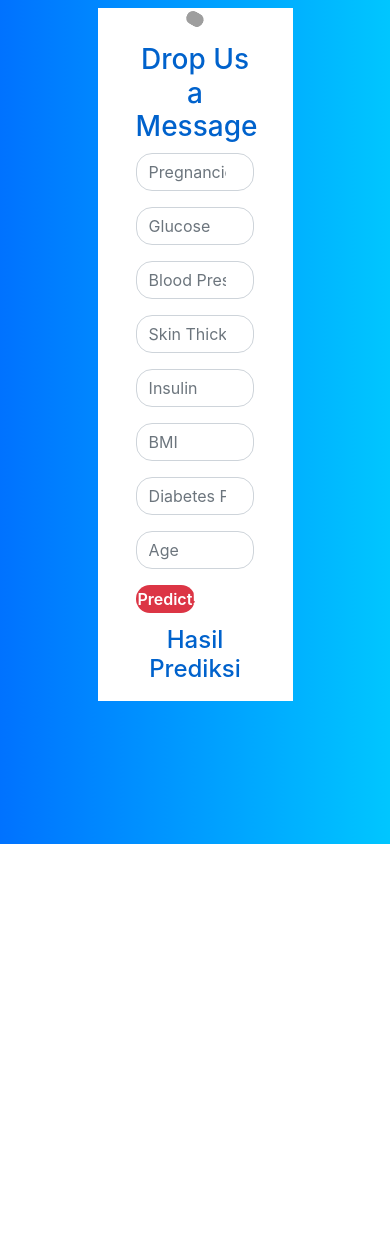
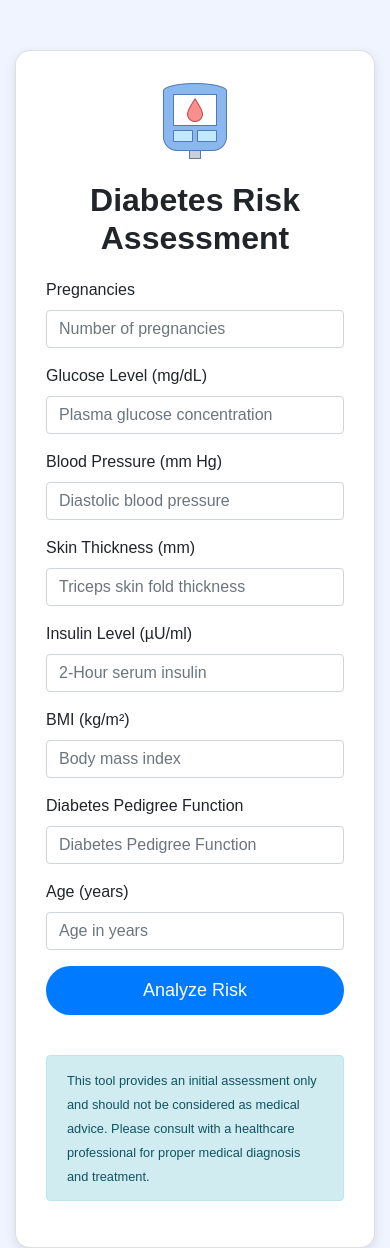
Before and after one commit to walkervalentinuss/diabetes-predictor, a Flask app: page / in a window 390 px wide. Before the commit the page ends 844 px from the top, so only its background shows below. Run offline with Flask 3, Linux system fonts and the light colour scheme; parts of the project's set-up code (start-up, migrations or seed data) failed here and were passed over; some libraries are stand-ins or nearby versions; grey boxes are pictures that could not be loaded.

Commit message:
fixing front end

```diff
--- /dev/null
+++ b/static/style.css
@@ -0,0 +1,53 @@
+body {
+    background-color: #f0f4ff;
+    font-family: 'Arial', sans-serif;
+}
+.container {
+    margin-top: 50px;
+    max-width: 600px;
+}
+.card {
+    padding: 30px;
+    box-shadow: 0 4px 12px rgba(0, 0, 0, 0.1);
+    border-radius: 15px;
+}
+h2 {
+    font-weight: bold;
+    margin-bottom: 20px;
+    text-align: center;
+}
+.form-group label {
+    font-weight: 500;
+}
+.btn {
+    background-color: #007bff;
+    color: white;
+    border-radius: 25px;
+    font-size: 18px;
+    padding: 10px 0;
+}
+.btn:hover {
+    background-color: #0056b3;
+}
+.alert {
+    margin-top: 15px;
+}
+.header-icon {
+    display: flex;
+    justify-content: center;
+    align-items: center;
+    margin-bottom: 20px;
+}
+.header-icon svg {
+    width: 50px;
+    height: 50px;
+    fill: #007bff;
+}
+.invalid-feedback {
+    display: none;
+    color: red;
+    font-size: 0.875em;
+}
+input.is-invalid {
+    border-color: red;
+}
--- a/templates/index.html
+++ b/templates/index.html
@@ -3,54 +3,123 @@
 <head>
     <meta charset="UTF-8">
     <meta name="viewport" content="width=device-width, initial-scale=1.0">
-    <title>Document</title>
-    <link href="//maxcdn.bootstrapcdn.com/bootstrap/4.1.1/css/bootstrap.min.css" rel="stylesheet" id="bootstrap-css">
-    <link rel="stylesheet" href="style.css">
+    <title>Diabetes Risk Assessment</title>
+    <link rel="stylesheet" href="https://stackpath.bootstrapcdn.com/bootstrap/4.5.2/css/bootstrap.min.css">
+    <link rel="stylesheet" href="../static/style.css">
 </head>
 <body>
-    <div class="container contact-form">
-        <div class="contact-image">
-            <img src="https://image.ibb.co/kUagtU/rocket_contact.png" alt="rocket_contact"/>
-        </div>
-        <form method="post">
-            <h3>Drop Us a Message</h3>
-           <div class="row">
-                <div class="col-md-6">
-                    <div class="form-group">
-                        <input type="number" name="pregnancies" class="form-control" placeholder="Pregnancies" value="" />
+    <div class="container">
+        <div class="card">
+            <div class="header-icon">
+                <img src="icons8-glucometer-80.png" alt="logo">
+            </div>
+            <h2>Diabetes Risk Assessment</h2>
+            <form id="diabetes-form">
+                <div class="form-row">
+                    <div class="form-group col-md-6">
+                        <label for="pregnancies">Pregnancies</label>
+                        <input type="number" class="form-control" id="pregnancies" placeholder="Number of pregnancies" step="1" required>
                     </div>
-                    <div class="form-group">
-                        <input type="number" name="glucose" class="form-control" placeholder="Glucose" value="" />
-                    </div>
-                    <div class="form-group">
-                        <input type="number" name="bloodPressure" class="form-control" placeholder="Blood Pressure" value="" />
-                    </div>
-                    <div class="form-group">
-                        <input type="number" name="skinThickness" class="form-control" placeholder="Skin Thickness" value="" />
-                    </div>
-                    <div class="form-group">
-                        <input type="number" name="insulin" class="form-control" placeholder="Insulin" value="" />
-                    </div>
-                    <div class="form-group">
-                        <input type="number" name="BMI" class="form-control" placeholder="BMI" value="" />
-                    </div>
-                    <div class="form-group">
-                        <input type="number" name="diabetesPredigreeFunction" class="form-control" placeholder="Diabetes Predigree Function" value="" />
-                    </div>
-                    <div class="form-group">
-                        <input type="number" name="age" class="form-control" placeholder="Age" value="" />
-                    </div>
-                    <div class="form-group">
-                        <button type="submit" class="btn btn-block btn-large btnContact">Predict!</button>
+                    <div class="form-group col-md-6">
+                        <label for="glucose">Glucose Level (mg/dL)</label>
+                        <input type="number" class="form-control" id="glucose" placeholder="Plasma glucose concentration" step="0.1" required>
+                        <div class="invalid-feedback">Glucose level cannot be 0.</div>
                     </div>
                 </div>
-                <div class="col-md-6">
-                    <h4>Hasil Prediksi</h4>
+                <div class="form-row">
+                    <div class="form-group col-md-6">
+                        <label for="bloodPressure">Blood Pressure (mm Hg)</label>
+                        <input type="number" class="form-control" id="bloodPressure" placeholder="Diastolic blood pressure" step="0.1" required>
+                        <div class="invalid-feedback">Blood pressure cannot be 0.</div>
+                    </div>
+                    <div class="form-group col-md-6">
+                        <label for="skinThickness">Skin Thickness (mm)</label>
+                        <input type="number" class="form-control" id="skinThickness" placeholder="Triceps skin fold thickness" step="0.1" required>
+                        <div class="invalid-feedback">Skin thickness cannot be 0.</div>
+                    </div>
                 </div>
+                <div class="form-row">
+                    <div class="form-group col-md-6">
+                        <label for="insulin">Insulin Level (µU/ml)</label>
+                        <input type="number" class="form-control" id="insulin" placeholder="2-Hour serum insulin" step="0.1" required>
+                        <div class="invalid-feedback">Insulin level cannot be 0.</div>
+                    </div>
+                    <div class="form-group col-md-6">
+                        <label for="bmi">BMI (kg/m²)</label>
+                        <input type="number" class="form-control" id="bmi" placeholder="Body mass index" step="0.01" required>
+                        <div class="invalid-feedback">BMI cannot be 0.</div>
+                    </div>
+                </div>
+                <div class="form-group">
+                    <label for="diabetesPedigreeFunction">Diabetes Pedigree Function</label>
+                    <input type="number" class="form-control" id="diabetesPedigreeFunction" placeholder="Diabetes Pedigree Function" step="0.01" required>
+                    <div class="invalid-feedback">Diabetes Pedigree Function cannot be 0.</div>
+                </div>
+                <div class="form-group">
+                    <label for="age">Age (years)</label>
+                    <input type="number" class="form-control" id="age" placeholder="Age in years" step="1" required>
+                </div>
+                <button type="submit" class="btn btn-block">Analyze Risk</button>
+            </form>
+            <div id="result" class="mt-4 text-center"></div>
+            <div class="alert alert-info mt-3" role="alert">
+                <small>This tool provides an initial assessment only and should not be considered as medical advice. Please consult with a healthcare professional for proper medical diagnosis and treatment.</small>
             </div>
-        </form>
-</div>
-<script src="//maxcdn.bootstrapcdn.com/bootstrap/4.1.1/js/bootstrap.min.js"></script>
-<script src="//cdnjs.cloudflare.com/ajax/libs/jquery/3.2.1/jquery.min.js"></script>
+        </div>
+    </div>
+    <script src="script.js"></script>
+    <!-- <script>
+        document.getElementById('diabetes-form').addEventListener('input', function(event) {
+            const target = event.target;
+            const fieldsToValidate = ['glucose', 'bloodPressure', 'skinThickness', 'insulin', 'bmi'];
+            if (fieldsToValidate.includes(target.id)) {
+                const value = parseFloat(target.value);
+                if (value === 0) {
+                    target.classList.add('is-invalid');
+                    target.nextElementSibling.style.display = 'block';
+                } else {
+                    target.classList.remove('is-invalid');
+                    target.nextElementSibling.style.display = 'none';
+                }
+            }
+        });
+        document.getElementById('diabetes-form').addEventListener('submit', async function(event) {
+            event.preventDefault();
+            const invalidFields = document.querySelectorAll('.is-invalid');
+            if (invalidFields.length > 0) return;
+            const data = {
+                input: [
+                    parseFloat(document.getElementById('pregnancies').value),
+                    parseFloat(document.getElementById('glucose').value),
+                    parseFloat(document.getElementById('bloodPressure').value),
+                    parseFloat(document.getElementById('skinThickness').value),
+                    parseFloat(document.getElementById('insulin').value),
+                    parseFloat(document.getElementById('bmi').value),
+                    parseFloat(document.getElementById('diabetesPedigreeFunction').value),
+                    parseFloat(document.getElementById('age').value)
+                ]
+            };
+            try {
+                const response = await fetch('http://127.0.0.1:5000/predict', {
+                    method: 'POST',
+                    headers: {
+                        'Content-Type': 'application/json'
+                    },
+                    body: JSON.stringify(data)
+                });
+                const result = await response.json();
+                const prediction = result.prediction === 1 ? "Diabetes Detected" : "No Diabetes Detected";
+                document.getElementById('result').innerHTML = `
+                    <div class="alert alert-info">${prediction}</div>
+                `;
+                document.getElementById('diabetes-form').reset();
+            } catch (error) {
+                console.error('Error:', error);
+                document.getElementById('result').innerHTML = `
+                    <div class="alert alert-danger">Error making prediction. Please try again.</div>
+                `;
+            }
+        });
+    </script> -->
 </body>
 </html>
--- a/templates/style.css
+++ /dev/null
@@ -1,58 +0,0 @@
-body{
-    background: -webkit-linear-gradient(left, #0072ff, #00c6ff);
-}
-.contact-form{
-    background: #fff;
-    margin-top: 2%;
-    width: 50%;
-}
-.contact-form .form-control{
-    border-radius:1rem;
-}
-.contact-image{
-    text-align: center;
-}
-.contact-image img{
-    border-radius: 6rem;
-    width: 11%;
-    margin-top: -3%;
-    transform: rotate(29deg);
-}
-.contact-form form{
-    padding: 14%;
-}
-.contact-form form .row{
-    margin-bottom: -7%;
-}
-.contact-form h3{
-    margin-bottom: 8%;
-    margin-top: -10%;
-    text-align: center;
-    color: #0062cc;
-}
-.contact-form h4{
-    margin-bottom: 2%;
-    margin-top: -2%;
-    text-align: center;
-    color: #0062cc;
-}
-.contact-form .btnContact {
-    width: 50%;
-    border: none;
-    border-radius: 1rem;
-    padding: 1.5%;
-    background: #dc3545;
-    font-weight: 600;
-    color: #fff;
-    cursor: pointer;
-}
-.btnContactSubmit
-{
-    width: 50%;
-    border-radius: 1rem;
-    padding: 1.5%;
-    color: #fff;
-    background-color: #0062cc;
-    border: none;
-    cursor: pointer;
-}
```
Also changed, not shown: app2.py (added, +21 -0 lines), 1 other file.
